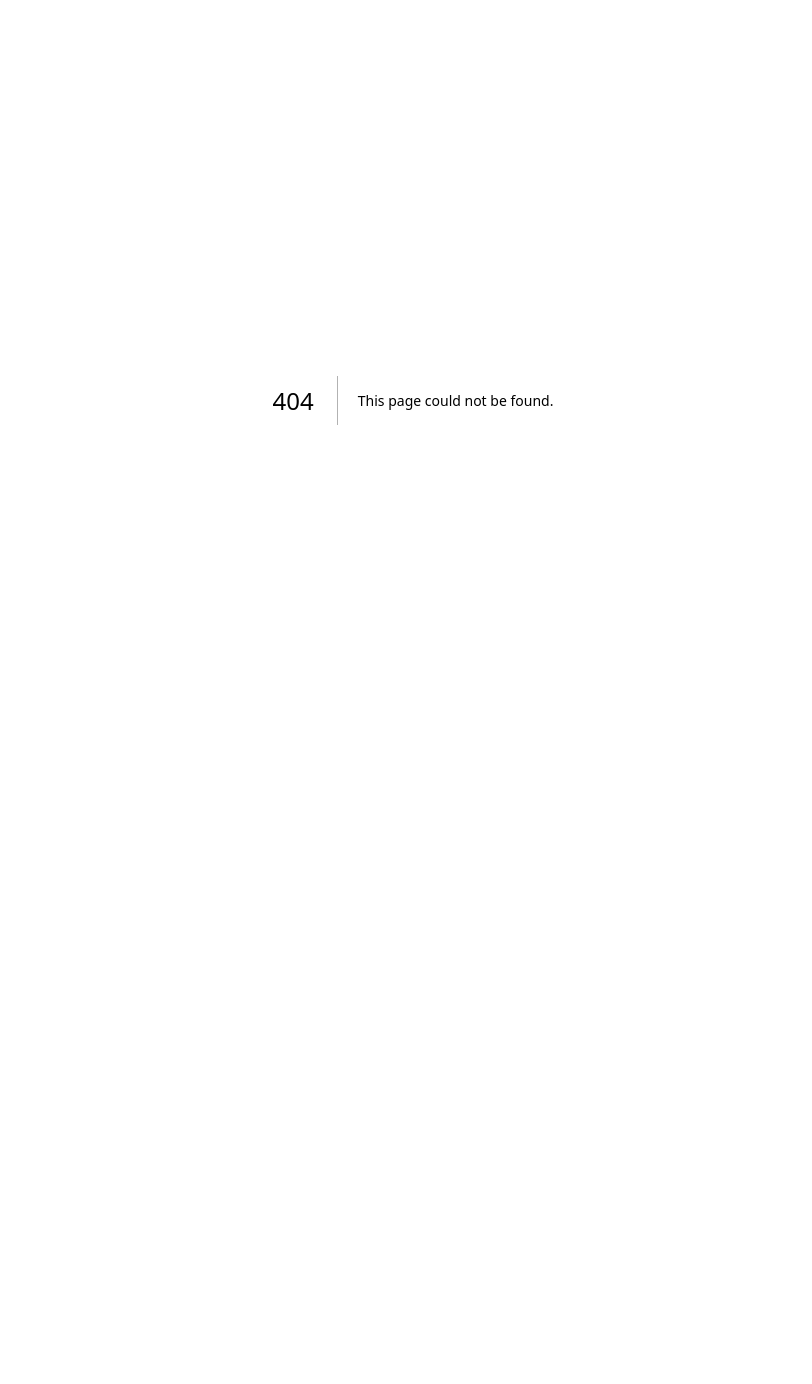
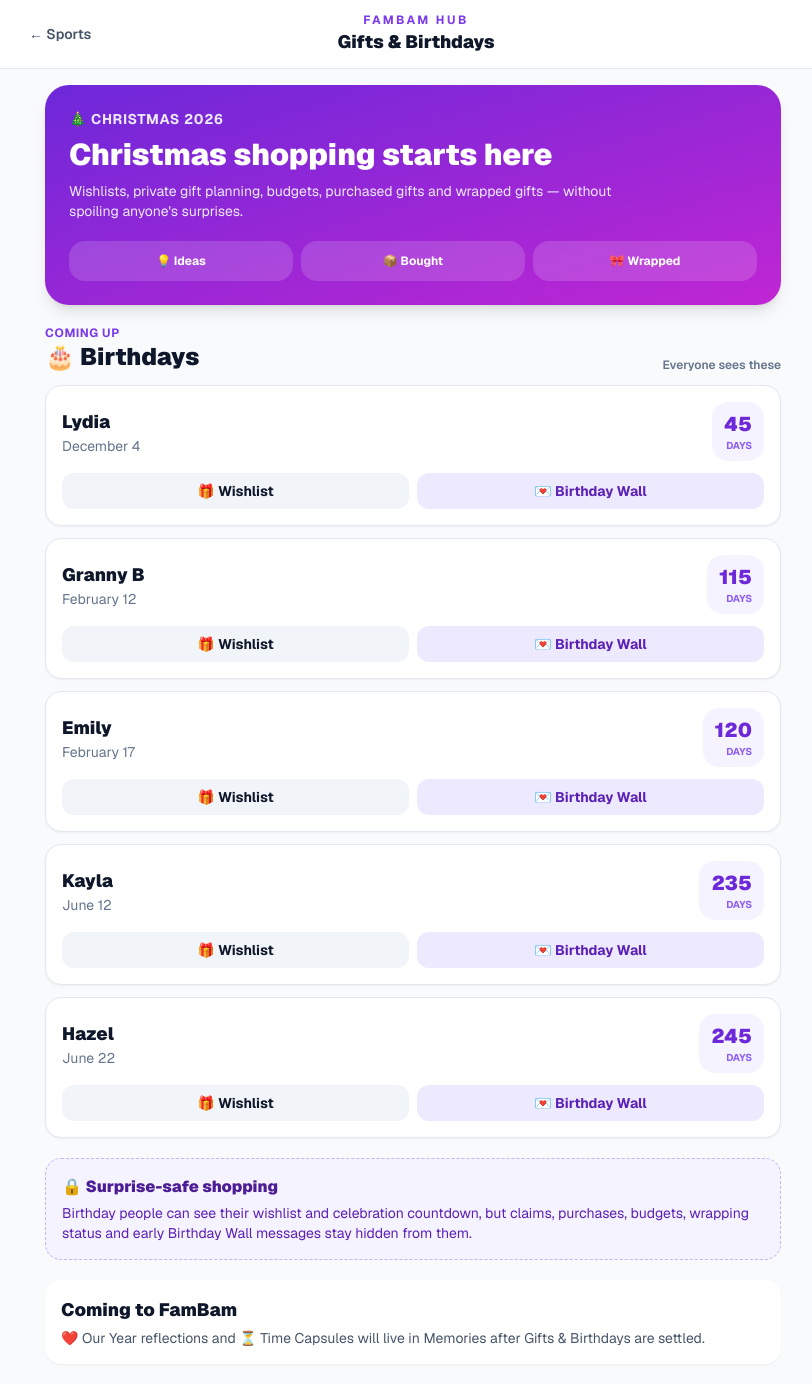
Before and after one commit to emdstafford/family-sports-hub, a Next.js app: page /gifts in a window 1280 px wide. Before the commit this address had no page. Shown: the top 1384 px of the page, without its empty margins (227-1039 px from the left). Before the commit the page ends 800 px from the top, so only its background shows below. Built offline with nearby package versions, Linux system fonts and the light colour scheme.

Commit message:
Add FamBam Hub gifts and birthdays

```diff
--- /dev/null
+++ b/app/gifts/page.tsx
@@ -0,0 +1,99 @@
+"use client";
+
+import Link from "next/link";
+
+const birthdays = [
+  { name: "Lydia", month: 12, day: 4, date: "December 4" },
+  { name: "Granny B", month: 2, day: 12, date: "February 12" },
+  { name: "Emily", month: 2, day: 17, date: "February 17" },
+  { name: "Kayla", month: 6, day: 12, date: "June 12" },
+  { name: "Hazel", month: 6, day: 22, date: "June 22" },
+];
+
+function daysUntil(month: number, day: number) {
+  const now = new Date();
+  const today = new Date(now.getFullYear(), now.getMonth(), now.getDate());
+  let target = new Date(now.getFullYear(), month - 1, day);
+  if (target < today) target = new Date(now.getFullYear() + 1, month - 1, day);
+  return Math.ceil((target.getTime() - today.getTime()) / 86400000);
+}
+
+export default function GiftsPage() {
+  const upcoming = birthdays
+    .map((birthday) => ({ ...birthday, days: daysUntil(birthday.month, birthday.day) }))
+    .sort((a, b) => a.days - b.days);
+
+  return (
+    <main className="min-h-screen bg-slate-50 pb-24 text-slate-900">
+      <header className="sticky top-0 z-20 border-b border-slate-200 bg-white/95 px-4 py-3 backdrop-blur">
+        <div className="mx-auto flex max-w-3xl items-center justify-between">
+          <Link href="/" className="text-sm font-semibold text-slate-600">← Sports</Link>
+          <div className="text-center">
+            <div className="text-xs font-bold uppercase tracking-[0.2em] text-violet-600">FamBam Hub</div>
+            <h1 className="text-lg font-black">Gifts & Birthdays</h1>
+          </div>
+          <div className="w-14" />
+        </div>
+      </header>
+
+      <div className="mx-auto max-w-3xl space-y-5 p-4">
+        <section className="rounded-3xl bg-gradient-to-br from-violet-700 to-fuchsia-600 p-6 text-white shadow-lg">
+          <div className="text-sm font-bold uppercase tracking-wider text-violet-100">🎄 Christmas 2026</div>
+          <h2 className="mt-2 text-3xl font-black">Christmas shopping starts here</h2>
+          <p className="mt-2 max-w-xl text-sm text-violet-100">
+            Wishlists, private gift planning, budgets, purchased gifts and wrapped gifts — without spoiling anyone&apos;s surprises.
+          </p>
+          <div className="mt-5 grid grid-cols-3 gap-2 text-center">
+            {["💡 Ideas", "📦 Bought", "🎀 Wrapped"].map((label) => (
+              <div key={label} className="rounded-2xl bg-white/15 px-2 py-3 text-xs font-bold">{label}</div>
+            ))}
+          </div>
+        </section>
+
+        <section>
+          <div className="mb-3 flex items-end justify-between">
+            <div>
+              <div className="text-xs font-bold uppercase tracking-wider text-violet-600">Coming up</div>
+              <h2 className="text-2xl font-black">🎂 Birthdays</h2>
+            </div>
+            <span className="text-xs font-semibold text-slate-500">Everyone sees these</span>
+          </div>
+          <div className="space-y-3">
+            {upcoming.map((birthday) => (
+              <article key={birthday.name} className="rounded-2xl border border-slate-200 bg-white p-4 shadow-sm">
+                <div className="flex items-center justify-between gap-3">
+                  <div>
+                    <h3 className="text-lg font-black">{birthday.name}</h3>
+                    <p className="text-sm text-slate-500">{birthday.date}</p>
+                  </div>
+                  <div className="rounded-2xl bg-violet-50 px-3 py-2 text-right">
+                    <div className="text-xl font-black text-violet-700">{birthday.days}</div>
+                    <div className="text-[10px] font-bold uppercase text-violet-500">days</div>
+                  </div>
+                </div>
+                <div className="mt-3 grid grid-cols-2 gap-2">
+                  <button className="rounded-xl bg-slate-100 px-3 py-2 text-sm font-bold">🎁 Wishlist</button>
+                  <button className="rounded-xl bg-violet-100 px-3 py-2 text-sm font-bold text-violet-800">💌 Birthday Wall</button>
+                </div>
+              </article>
+            ))}
+          </div>
+        </section>
+
+        <section className="rounded-2xl border border-dashed border-violet-300 bg-violet-50 p-4">
+          <h2 className="font-black text-violet-900">🔒 Surprise-safe shopping</h2>
+          <p className="mt-1 text-sm text-violet-800">
+            Birthday people can see their wishlist and celebration countdown, but claims, purchases, budgets, wrapping status and early Birthday Wall messages stay hidden from them.
+          </p>
+        </section>
+
+        <section className="rounded-2xl bg-white p-4 shadow-sm">
+          <h2 className="text-lg font-black">Coming to FamBam</h2>
+          <p className="mt-1 text-sm text-slate-600">
+            ❤️ Our Year reflections and ⏳ Time Capsules will live in Memories after Gifts & Birthdays are settled.
+          </p>
+        </section>
+      </div>
+    </main>
+  );
+}
```
